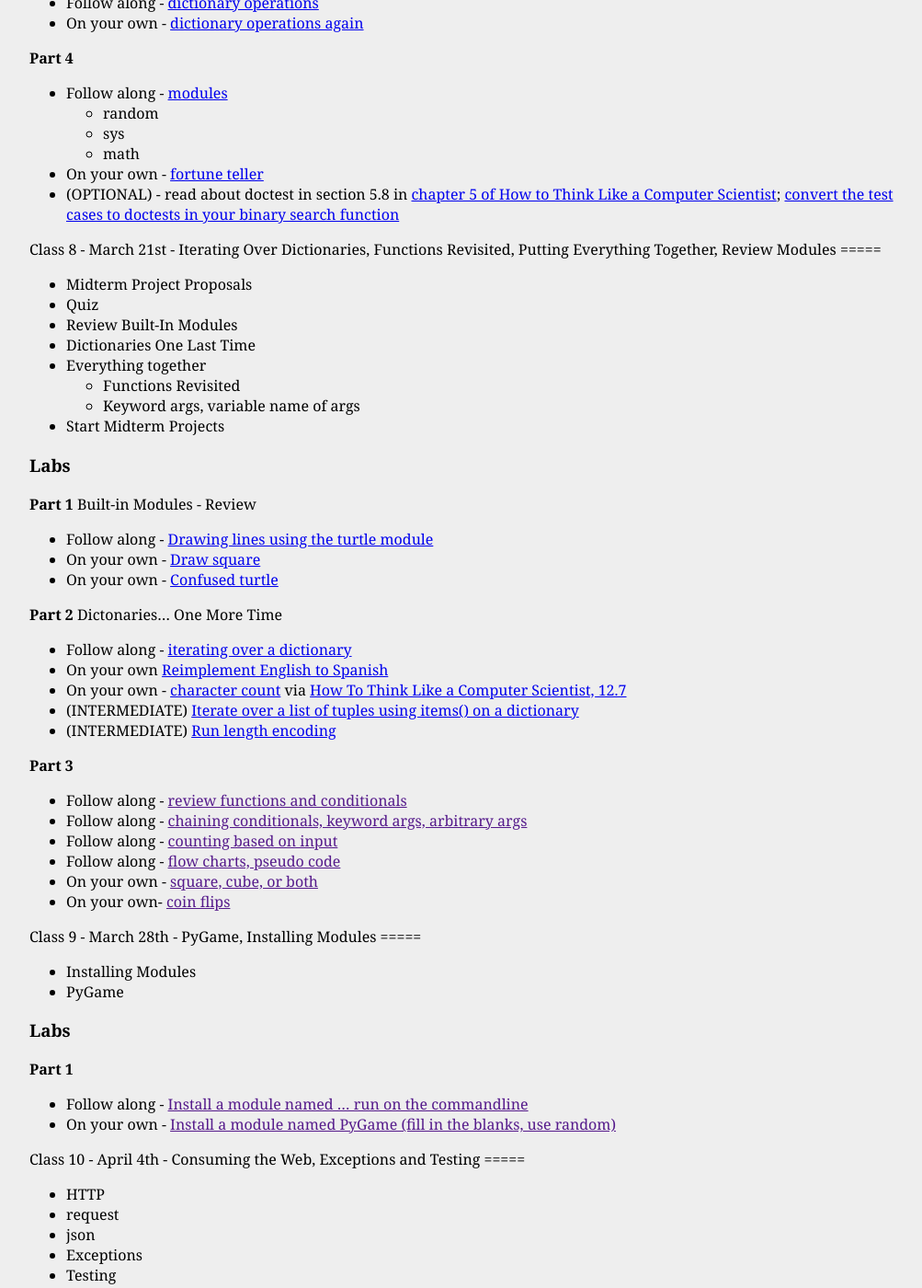
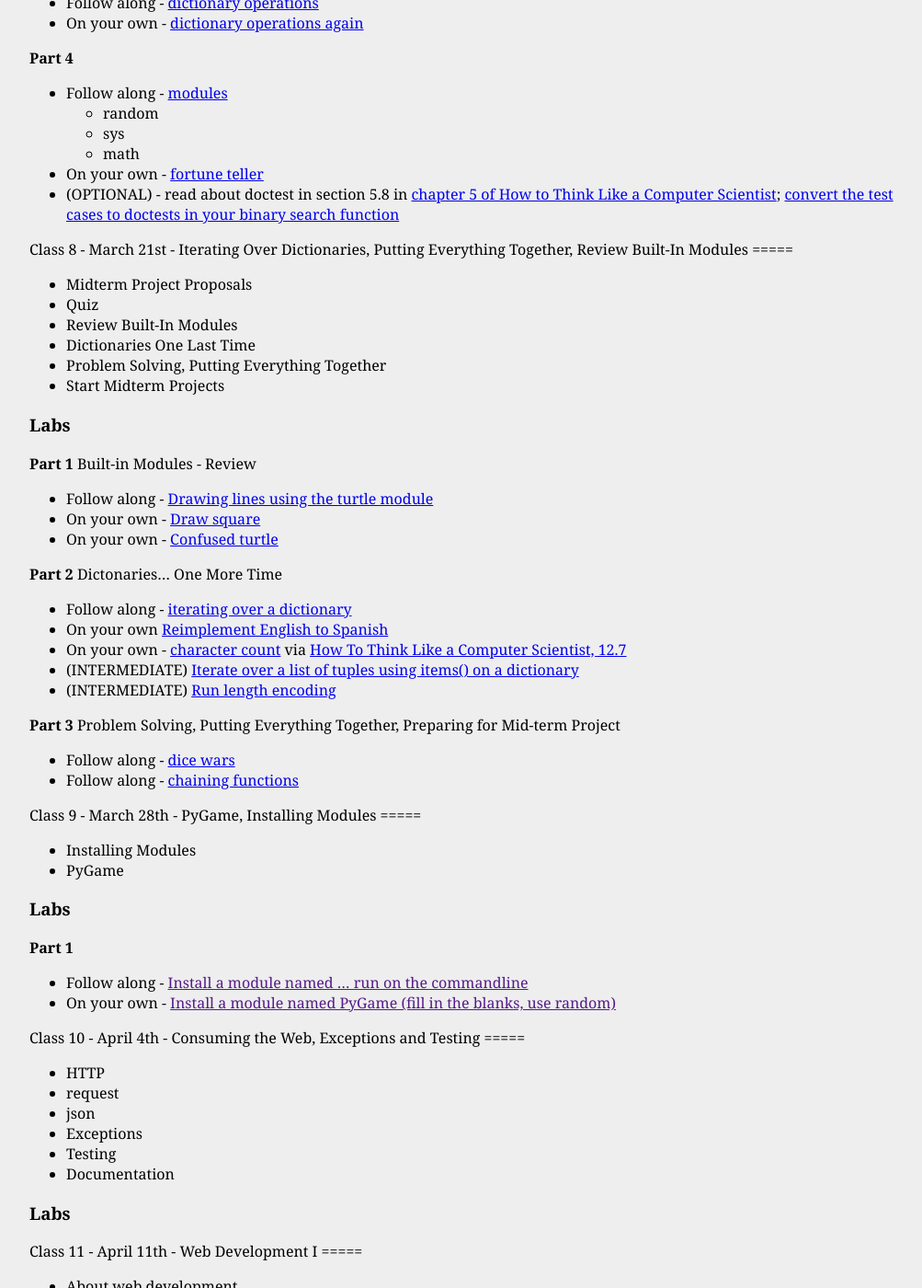
Before and after one commit to jversoza/MTEC2002, a Jekyll site: the page built from syllabus.markdown, in a window 1280 px wide and 1400 px high, scrolled down 6716 px. Shown: the whole window at 92% size, without its empty margins (128-1131 px from the left). Built offline with Jekyll 4.4.1, drawn with Linux system fonts in a browser that asks for light colours; some of the changed text lies outside the part shown.

Commit message:
added dice wars, fixed up syllabus

```diff
--- a/syllabus.markdown
+++ b/syllabus.markdown
@@ -302,15 +302,13 @@ __Part 4__
 * (OPTIONAL) - read about doctest in section 5.8 in [chapter 5 of How to Think Like a Computer Scientist](http://www.openbookproject.net/thinkcs/python/english2e/ch05.html); [convert the test cases to doctests in your binary search function](class7/labs/binary_search_tested.py)
 
 <a class="class8" id="class8"></a>
-Class 8 - March 21st - Iterating Over Dictionaries, Functions Revisited, Putting Everything Together, Review Modules
+Class 8 - March 21st - Iterating Over Dictionaries, Putting Everything Together, Review Built-In Modules
 =====
 * Midterm Project Proposals
 * Quiz
 * Review Built-In Modules
 * Dictionaries One Last Time
-* Everything together
-	* Functions Revisited
-	* Keyword args, variable name of args
+* Problem Solving, Putting Everything Together
 * Start Midterm Projects
 
 <a class="labs8" id="labs8"></a>
@@ -327,13 +325,9 @@ __Part 2__ Dictonaries... One More Time
 * (INTERMEDIATE) [Iterate over a list of tuples using items() on a dictionary](class7/labs/list_comprehensions_again.py)
 * (INTERMEDIATE) [Run length encoding](class7/labs/run_length.py)
 
-__Part 3__
-* Follow along - [review functions and conditionals]()
-* Follow along - [chaining conditionals, keyword args, arbitrary args]()
-* Follow along - [counting based on input]()
-* Follow along - [flow charts, pseudo code]()
-* On your own - [square, cube, or both]()
-* On your own- [coin flips]()
+__Part 3__ Problem Solving, Putting Everything Together, Preparing for Mid-term Project
+* Follow along - [dice wars](class8/labs/dice_wars.py)
+* Follow along - [chaining functions](class8/labs/chaining_functions.py)
 
 <a class="class9" id="class9"></a>
 Class 9 - March 28th - PyGame, Installing Modules
```
Also changed, not shown: other parts of syllabus.markdown (+2 -1 lines), 1 other file.
